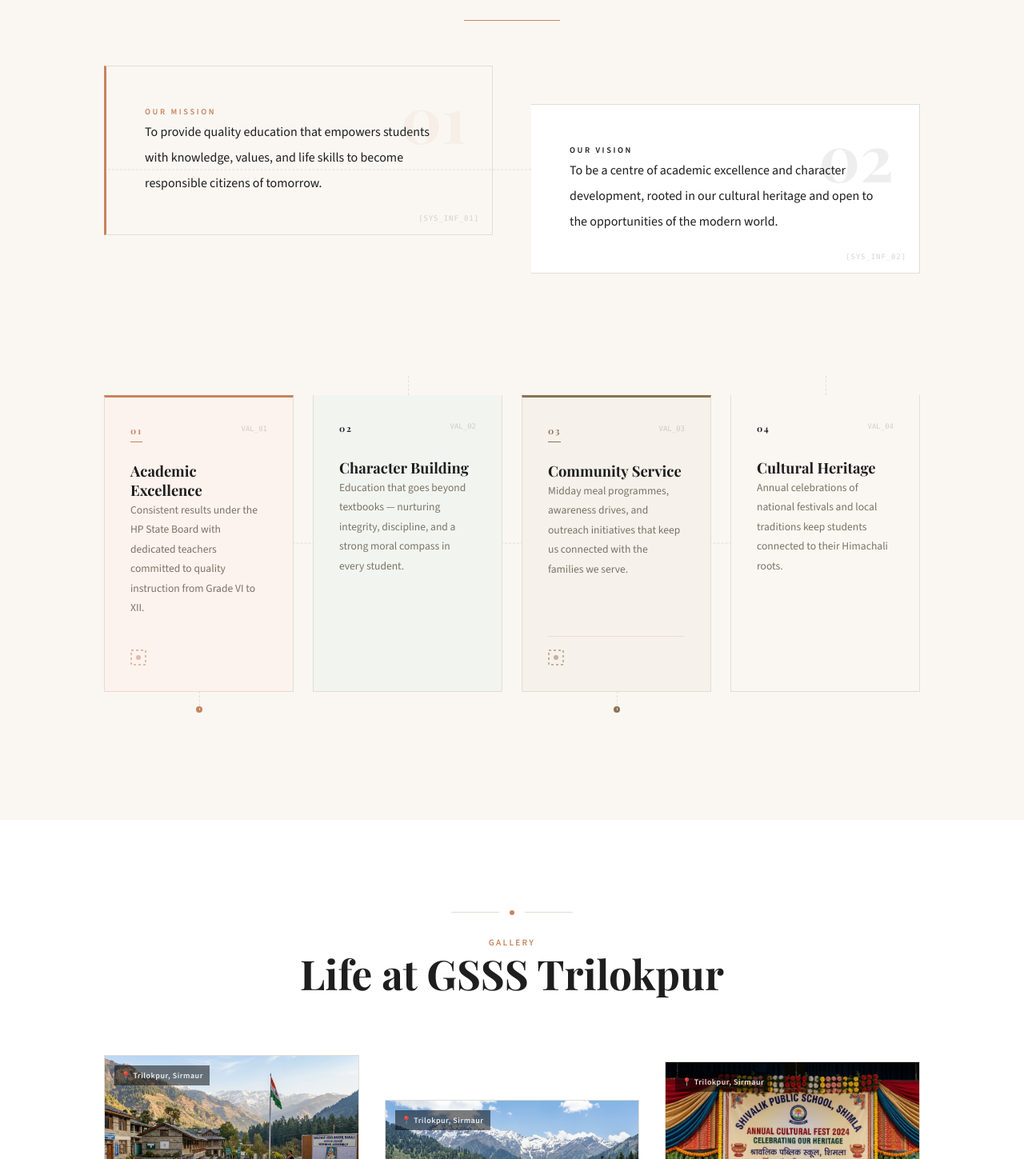
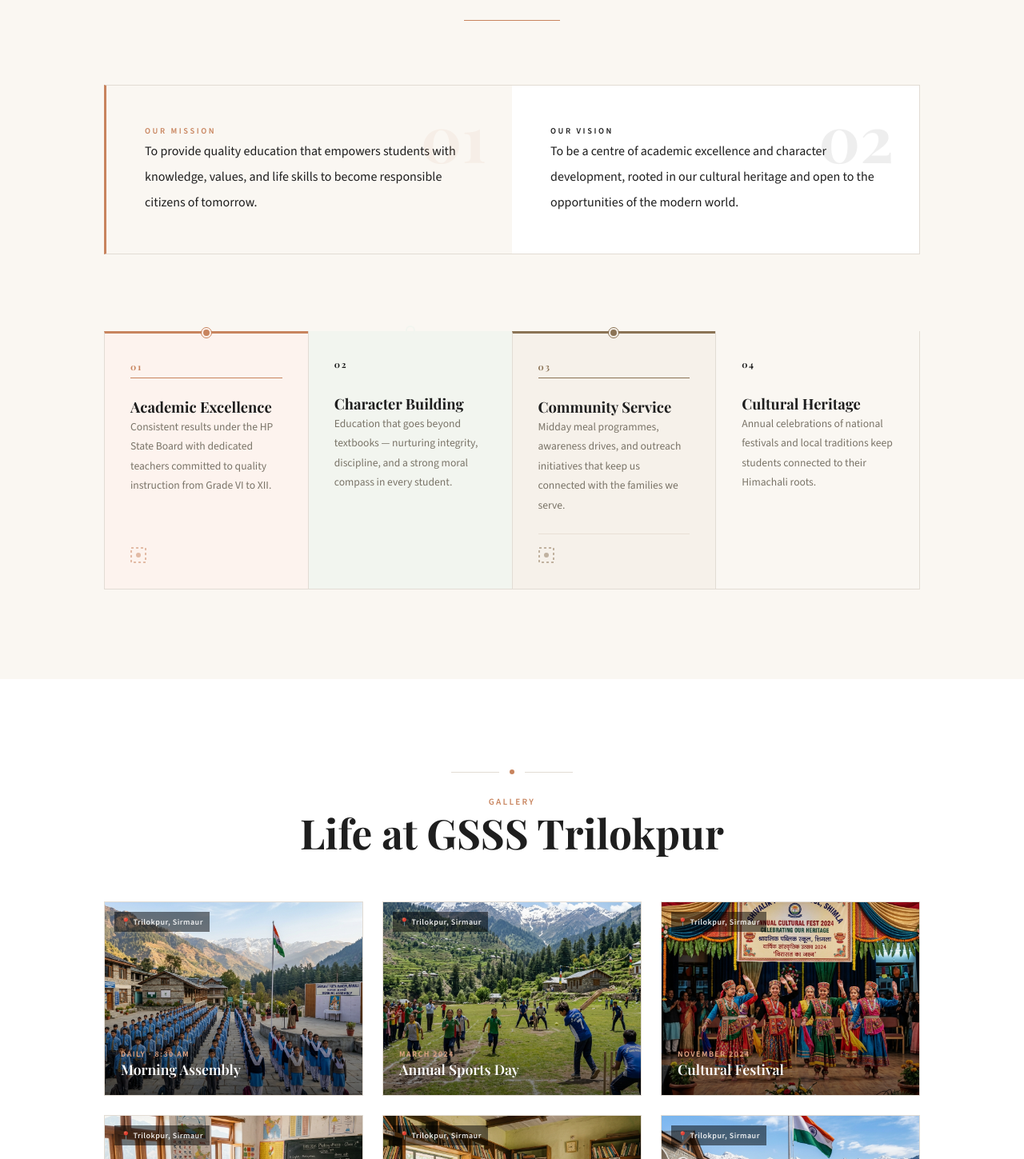
Before and after one commit to KhushiBagga20/GSSS-school-site, a Next.js app: page / in a window 1280 px wide. Shown: the part 981-2430 px from the top of the page at 80% size. Built offline with nearby package versions, Linux system fonts and the light colour scheme.

Commit message:
design: revert scattering and background grid, keep new principal photo

```diff
--- a/app/globals.css
+++ b/app/globals.css
@@ -30,10 +30,6 @@
 
 body {
   background-color: var(--color-bg);
-  background-image:
-    linear-gradient(to right, rgba(107, 127, 94, 0.035) 1px, transparent 1px),
-    linear-gradient(to bottom, rgba(107, 127, 94, 0.035) 1px, transparent 1px);
-  background-size: 50px 50px;
   color: var(--color-dark);
   font-family: var(--font-body);
   line-height: 1.7;
--- a/components/Amenities/Amenities.tsx
+++ b/components/Amenities/Amenities.tsx
@@ -239,7 +239,7 @@
                   </div>
 
                   {/* Bottom descriptive block */}
-                  <div style={{ borderTop: '1px solid var(--color-border)', paddingTop: '12px' }} className="flex justify-between items-end gap-4">
+                  <div style={{ borderTop: '1px solid var(--color-border)', paddingTop: '12px' }}>
                     <p
                       style={{
                         fontFamily: 'var(--font-body)',
@@ -247,13 +247,9 @@
                         color: 'var(--color-muted)',
                         lineHeight: 1.5,
                       }}
-                      className="flex-1"
                     >
                       {details.subtext}
                     </p>
-                    <span className="text-[8px] font-mono text-muted/20 select-none tracking-widest hidden sm:inline whitespace-nowrap">
-                      [30.54°N]
-                    </span>
                   </div>
                 </motion.div>
               );
--- a/components/Gallery/Gallery.tsx
+++ b/components/Gallery/Gallery.tsx
@@ -151,19 +151,9 @@
           </h2>
         </motion.div>
 
-        {/* ── Gallery grid — staggered collage tiles with zoom ──── */}
-        <div className="grid grid-cols-1 sm:grid-cols-2 lg:grid-cols-3 gap-8 py-10">
-          {galleryEvents.map((event, i) => {
-            const designs = [
-              { aspect: 'aspect-[4/3]', offset: 'lg:-translate-y-6' },
-              { aspect: 'aspect-[1/1]', offset: 'lg:translate-y-8' },
-              { aspect: 'aspect-[3/4]', offset: 'lg:-translate-y-4' },
-              { aspect: 'aspect-[3/4]', offset: 'lg:translate-y-6' },
-              { aspect: 'aspect-[4/3]', offset: 'lg:-translate-y-8' },
-              { aspect: 'aspect-[1/1]', offset: 'lg:translate-y-4' },
-            ];
-            const design = designs[i % designs.length];
-            return (
+        {/* ── Gallery grid — centered tiles with zoom ──── */}
+        <div className="grid grid-cols-1 sm:grid-cols-2 lg:grid-cols-3 gap-6">
+          {galleryEvents.map((event, i) => (
             <motion.button
               key={event.id}
               onClick={() => setSelectedEvent(event)}
@@ -173,8 +163,8 @@
               viewport={{ once: true, margin: '-40px' }}
               whileHover={{ scale: 1.03 }}
               transition={{ type: 'spring', stiffness: 300, damping: 20 }}
-                className={`group relative overflow-hidden text-left ${design.aspect} ${design.offset} transition-transform duration-300`}
-                style={{ border: '1px solid var(--color-border)' }}
+              className="group relative overflow-hidden text-left"
+              style={{ aspectRatio: '4/3', border: '1px solid var(--color-border)' }}
               aria-label={`View: ${t(event.titleKey as Parameters<typeof t>[0])}`}
             >
               <Image
@@ -210,8 +200,7 @@
                 </p>
               </div>
             </motion.button>
-            );
-          })}
+          ))}
         </div>
       </div>
 
--- a/components/Vision/Vision.tsx
+++ b/components/Vision/Vision.tsx
@@ -64,26 +64,20 @@
           </div>
         </motion.div>
 
-        {/* ── Mission / Vision — split horizontal, staggered ───── */}
-        <div className="relative mb-32">
-          {/* Horizontal dotted link line behind cards */}
-          <div className="absolute top-1/2 left-0 right-0 h-[1px] border-t border-dashed border-border -translate-y-1/2 z-0 hidden md:block" aria-hidden="true" />
-
-          <div className="grid grid-cols-1 md:grid-cols-2 gap-8 md:gap-12 relative z-10">
+        {/* ── Mission / Vision — split horizontal ───── */}
+        <div className="grid grid-cols-1 md:grid-cols-2 gap-0 mb-24">
           {[
             {
               label: t('vision.mission'),
               text: t('vision.missionText'),
               accent: 'var(--color-terracotta)',
               num: '01',
-                offset: 'md:-translate-y-6',
             },
             {
               label: t('vision.visionLabel'),
               text: t('vision.visionText'),
               accent: 'var(--color-olive)',
               num: '02',
-                offset: 'md:translate-y-6',
             },
           ].map((card, i) => (
             <motion.div
@@ -92,12 +86,12 @@
               initial="hidden"
               whileInView="visible"
               viewport={{ once: true, margin: '-60px' }}
-                className={`relative p-10 md:p-12 transition-transform duration-300 ${card.offset}`}
+              className="relative p-10 md:p-12"
               style={{
                 borderLeft: `3px solid ${card.accent}`,
                 borderTop: '1px solid var(--color-border)',
                 borderBottom: '1px solid var(--color-border)',
-                  borderRight: '1px solid var(--color-border)',
+                borderRight: i === 0 ? 'none' : '1px solid var(--color-border)',
                 backgroundColor: i === 0 ? 'var(--color-cream)' : '#fff',
               }}
             >
@@ -115,11 +109,6 @@
                 }}
               >
                 {card.num}
-                </span>
-
-                {/* Floating coordinate helper */}
-                <span className="absolute bottom-3 right-4 text-[9px] font-mono tracking-widest text-muted/30 select-none">
-                  [SYS_INF_{card.num}]
               </span>
 
               <p
@@ -148,18 +137,12 @@
             </motion.div>
           ))}
         </div>
-        </div>
 
-        {/* ── Values infographic — Staggered wave ────────────────── */}
-        <div className="relative py-12">
-          {/* Central guide line passing through the timeline */}
-          <div className="absolute top-1/2 left-0 right-0 h-[1px] border-t border-dashed border-border -translate-y-1/2 z-0 hidden md:block" aria-hidden="true" />
-
-          {/* Desktop: horizontal wave timeline strip */}
-          <div className="hidden md:flex items-stretch gap-6 relative z-10">
+        {/* ── Values infographic ────────────────────── */}
+        {/* Desktop: horizontal timeline strip; Mobile: stacked */}
+        <div className="hidden md:flex items-stretch gap-0">
           {visionValues.map((value, i) => {
             const pal = PALETTE[i];
-              const isOffset = i % 2 === 1;
             return (
               <motion.div
                 key={value.id}
@@ -172,39 +155,22 @@
                   borderTop: `3px solid ${pal.accent}`,
                   borderLeft: '1px solid var(--color-border)',
                   borderBottom: '1px solid var(--color-border)',
-                    borderRight: '1px solid var(--color-border)',
+                  borderRight: i === visionValues.length - 1 ? '1px solid var(--color-border)' : 'none',
                   backgroundColor: pal.bg,
                   minHeight: '320px',
-                    transform: isOffset ? 'translateY(24px)' : 'translateY(-24px)',
                 }}
               >
-                  {/* Connector dot on the center line */}
+                {/* Top connector dot */}
                 <div
-                    className="absolute w-2 h-2 rounded-full"
-                    style={{
-                      backgroundColor: pal.accent,
-                      left: '50%',
-                      transform: 'translateX(-50%)',
-                      top: isOffset ? '-27px' : 'auto',
-                      bottom: isOffset ? 'auto' : '-27px',
-                    }}
-                    aria-hidden="true"
-                  />
-                  {/* Vertical connector line leading to dot */}
-                  <div
-                    className="absolute w-[1px] border-l border-dashed border-border"
-                    style={{
-                      left: '50%',
-                      top: isOffset ? '-24px' : 'auto',
-                      bottom: isOffset ? 'auto' : '-24px',
-                      height: '24px',
-                    }}
+                  className="absolute -top-[7px] left-1/2 -translate-x-1/2 w-3 h-3 rounded-full"
+                  style={{ backgroundColor: pal.accent, border: `2px solid ${pal.bg}`, outline: `1px solid ${pal.accent}` }}
                   aria-hidden="true"
                 />
 
                 <div className="p-8 flex flex-col h-full">
-                    <div className="flex justify-between items-start mb-6">
+                  {/* Big number */}
                   <div
+                    className="mb-6 inline-block"
                     style={{
                       fontFamily: 'var(--font-heading)',
                       fontSize: '0.7rem',
@@ -217,10 +183,6 @@
                     }}
                   >
                     {value.number}
-                      </div>
-                      <span className="text-[9px] font-mono text-muted/30 select-none">
-                        VAL_{value.number}
-                      </span>
                   </div>
 
                   <h3
@@ -248,7 +210,7 @@
                     {t(value.descriptionKey as Parameters<typeof t>[0])}
                   </p>
 
-                    {/* Bottom icon diagram */}
+                  {/* Bottom icon */}
                   <div className="mt-6 pt-4" style={{ borderTop: `1px solid ${pal.accent}22` }} aria-hidden="true">
                     <svg width="20" height="20" viewBox="0 0 20 20" fill="none">
                       <rect x="1" y="1" width="18" height="18" stroke={pal.accent} strokeWidth="1" fill="none" strokeDasharray="3 3" />
@@ -259,7 +221,6 @@
               </motion.div>
             );
           })}
-          </div>
         </div>
 
         {/* Mobile: accordion-style stack */}
```
Also changed, not shown: components/Staff/Staff.tsx (+4 -14 lines). Lines whose indentation alone changed are shown as unchanged.
